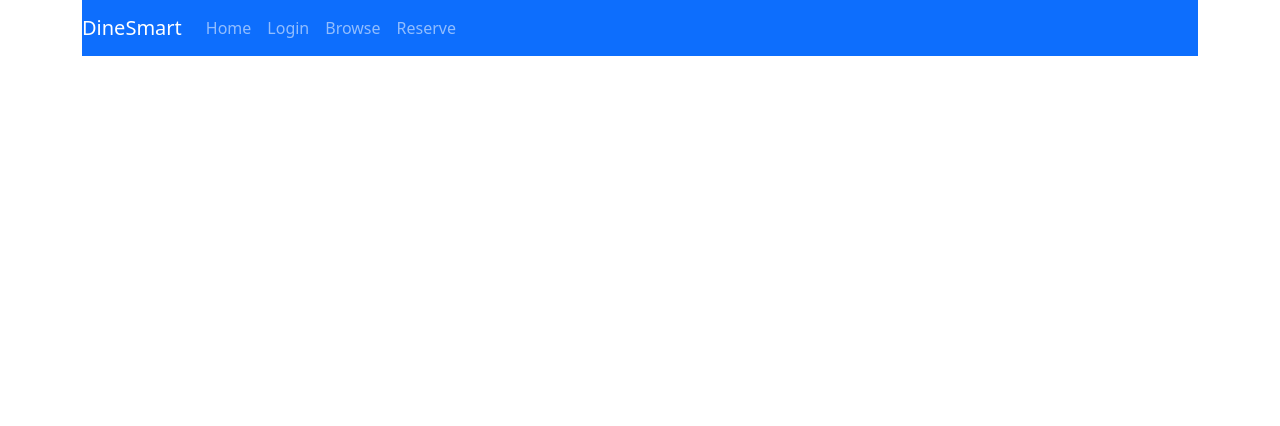
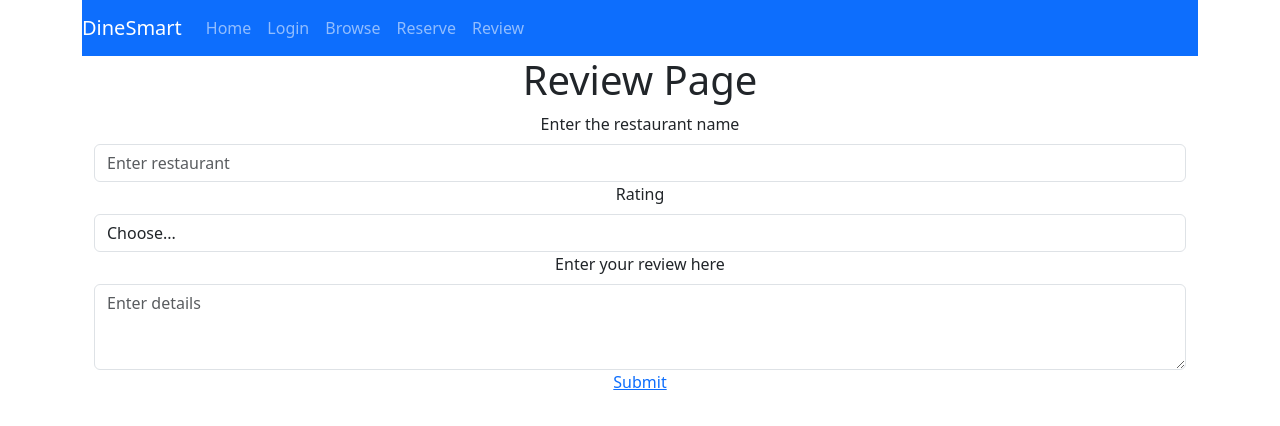
Before and after one commit to cs130-w22/Group-A7, a React (Create React App) app in the folder frontend/: page /#/review in a window 1280 px wide. Shown: the top 426 px of the page. Built offline with nearby package versions, Linux system fonts and the light colour scheme.

Commit message:
create a review page

```diff
--- a/frontend/src/App.js
+++ b/frontend/src/App.js
@@ -9,6 +9,7 @@ import LoginPage from "./Pages/LoginPage";
 import SignupPage from "./Pages/SignupPage";
 import BrowsePage from "./Pages/BrowsePage";
 import ReservePage from "./Pages/ReservePage";
+import ReviewPage from "./Pages/ReviewPage";
 
 class App extends Component {
   render() {
@@ -21,6 +22,7 @@ class App extends Component {
             <Nav.Link href="#/login">Login</Nav.Link>
             <Nav.Link href="#/browse">Browse</Nav.Link>
             <Nav.Link href="#/reserve">Reserve</Nav.Link>
+            <Nav.Link href="#/review">Review</Nav.Link>
           </Nav>
           {/* <Navbar.Collapse className="justify-content-end">
             <TryUsername user={this.state.user}></TryUsername>
@@ -38,6 +40,7 @@ class App extends Component {
               <Route path="/signup" element={<SignupPage />} />
               <Route path="/browse" element={<BrowsePage/>} />
               <Route path="/reserve/" element={<ReservePage/>} />
+              <Route path="/review/" element={<ReviewPage/>} />
             </Routes>
           </div>
         </HashRouter>
--- /dev/null
+++ b/frontend/src/Pages/ReviewPage.js
@@ -0,0 +1,60 @@
+import React, { Component } from "react";
+import { Row, Col, Container, Form, Button, FormGroup } from "react-bootstrap";
+import { NavLink } from "react-router-dom";
+
+export default class ReviewPage extends Component {
+  state = {
+    restauarantName: "",
+    rating: "",
+    longReview: "",
+    loggedIn: false,
+  };
+  render() {
+    return (
+      <Container>
+        <h1>Review Page</h1>
+        <Form>
+          <Form.Group controlId="name">
+            <Form.Label>Enter the restaurant name</Form.Label>
+            <Form.Control
+              type="text"
+              placeholder="Enter restaurant"
+              value={this.state.restauarantName}
+              onChange={(e) =>
+                this.setState({ restauarantName: e.target.value })
+              }
+            />
+          </Form.Group>
+          <Form.Group controlId="rating">
+            <Form.Label>Rating</Form.Label>
+            <Form.Control
+              as="select"
+              custom
+              onChange={(e) => this.setState({ rating: e.target.value })}
+            >
+              <option value="">Choose...</option>
+              {[1,2,3,4,5].map((o) => {
+                const stars = o;
+                return <option>{stars}</option>;
+              })}
+            </Form.Control>
+          </Form.Group>
+          <Form.Group controlId="details">
+            <Form.Label>Enter your review here</Form.Label>
+            <Form.Control
+              type="text"
+              placeholder="Enter details"
+              value={this.state.longReview}
+              onChange={(e) => this.setState({ longReview: e.target.value })}
+              as="textarea"
+              rows={3}
+            />
+          </Form.Group>
+        </Form>
+        <NavLink to="/home/" onClick={this.onSubmit}>
+          Submit
+        </NavLink>
+      </Container>
+    );
+  }
+}
```
Also changed, not shown: 1 other file (tests, documents, lock files or other folders).
